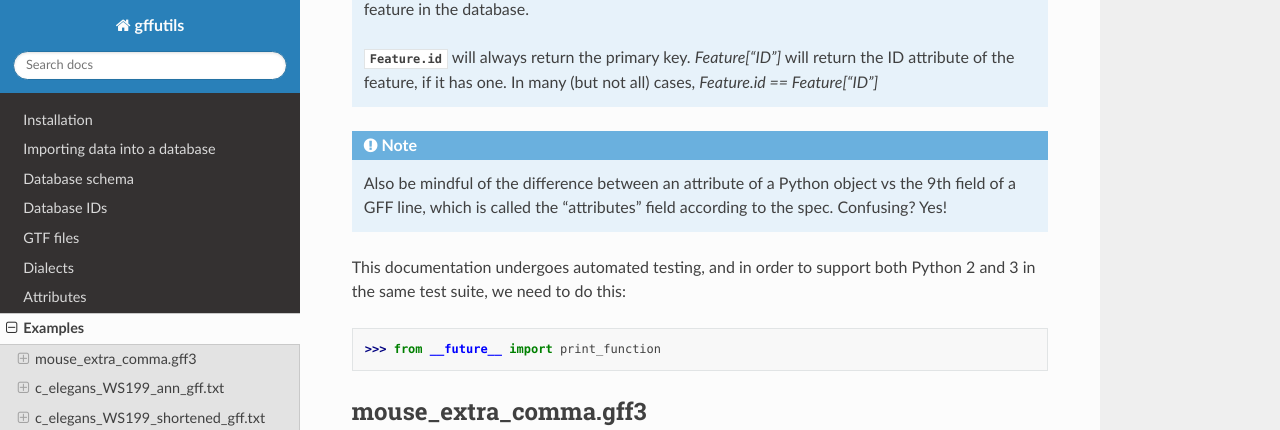
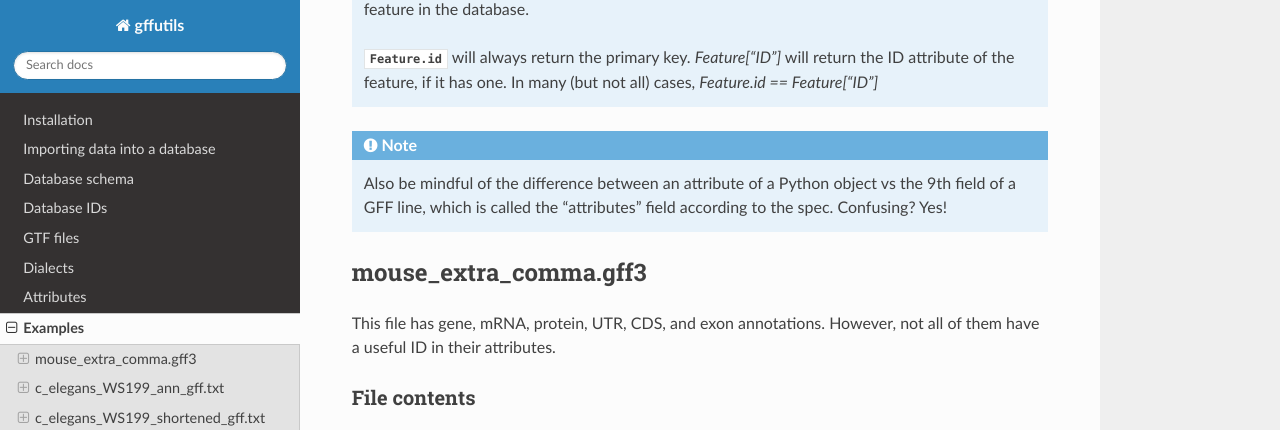
Before and after one commit to daler/gffutils, a Sphinx documentation site: the page built from doc/source/examples.rst, in a window 1280 px wide and 900 px high, scrolled down 495 px, cut to the strip 0-430 px from the top of the window. Built offline with Sphinx 7.4.7 and the Read the Docs theme 2.0.0, drawn with Linux system fonts in a browser that asks for light colours.

Commit message:
minor docs updates

```diff
--- a/doc/source/changelog.rst
+++ b/doc/source/changelog.rst
@@ -75,7 +75,7 @@ Changes in v0.10
   <https://github.com/daler/gffutils/pull/144>`_).
 
 - Ensure that tests work post-installation (`#145
-  <https://github.com/daler/gffutils/pull/145`_, thanks Michael Crusoe @mr-c)
+  <https://github.com/daler/gffutils/pull/145>`_, thanks Michael Crusoe @mr-c)
 
 - Removed redundant ``inspection.py`` module (`#147
   <https://github.com/daler/gffutils/pull/147>`_).
--- a/doc/source/examples.rst
+++ b/doc/source/examples.rst
@@ -33,12 +33,6 @@ successfully import into a database and retrieve features.
     Also be mindful of the difference between an attribute of a Python object
     vs the 9th field of a GFF line, which is called the "attributes" field
     according to the spec. Confusing?  Yes!
-
-
-This documentation undergoes automated testing, and in order to support both
-Python 2 and 3 in the same test suite, we need to do this:
-
->>> from __future__ import print_function
 
 .. _mouse_extra_comma.gff3:
 
--- a/doc/source/index.rst
+++ b/doc/source/index.rst
@@ -12,7 +12,7 @@ allows operations which would be complicated or time-consuming using
 a text-file-only approach.
 
 Below is a short demonstration of :mod:`gffutils`. For the full documentation,
-see :doc:`contents`.
+see the rest of the table of contents to the left.
 
 Example file
 ------------
```
